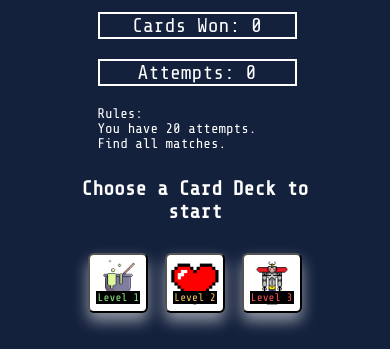
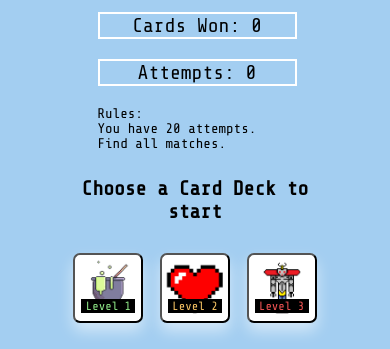
Before and after one commit to Bo-Lennart/memory_game, a plain HTML site: page index.html in a window 390 px wide. Shown: the top 349 px of the page. Drawn offline with nearby package versions, Linux system fonts and the light colour scheme.

Commit message:
add styling to movile size cards, change background color

```diff
--- a/assets/css/stylesheet.css
+++ b/assets/css/stylesheet.css
@@ -4,9 +4,9 @@
 body {
     text-align: center;
     justify-content: center;
-    background-color: #14213d;
+    background-color: #a3cef1;
     font-family: 'Share Tech Mono', monospace;
-    color: #ffffff;
+    color: #000000;
     font-size: 30px;
 }
 
@@ -201,8 +201,8 @@ ul {
     }
 
     .card_deck_button {
-        height: 60px;
-        width: 60px;
+        height: 70px;
+        width: 70px;
         font-size: 15px;
     }
 
@@ -213,7 +213,7 @@ ul {
     }
 
     #deck_choice p {
-        font-size: 11px;
+        font-size: 12px;
     }
 
     img {
```
